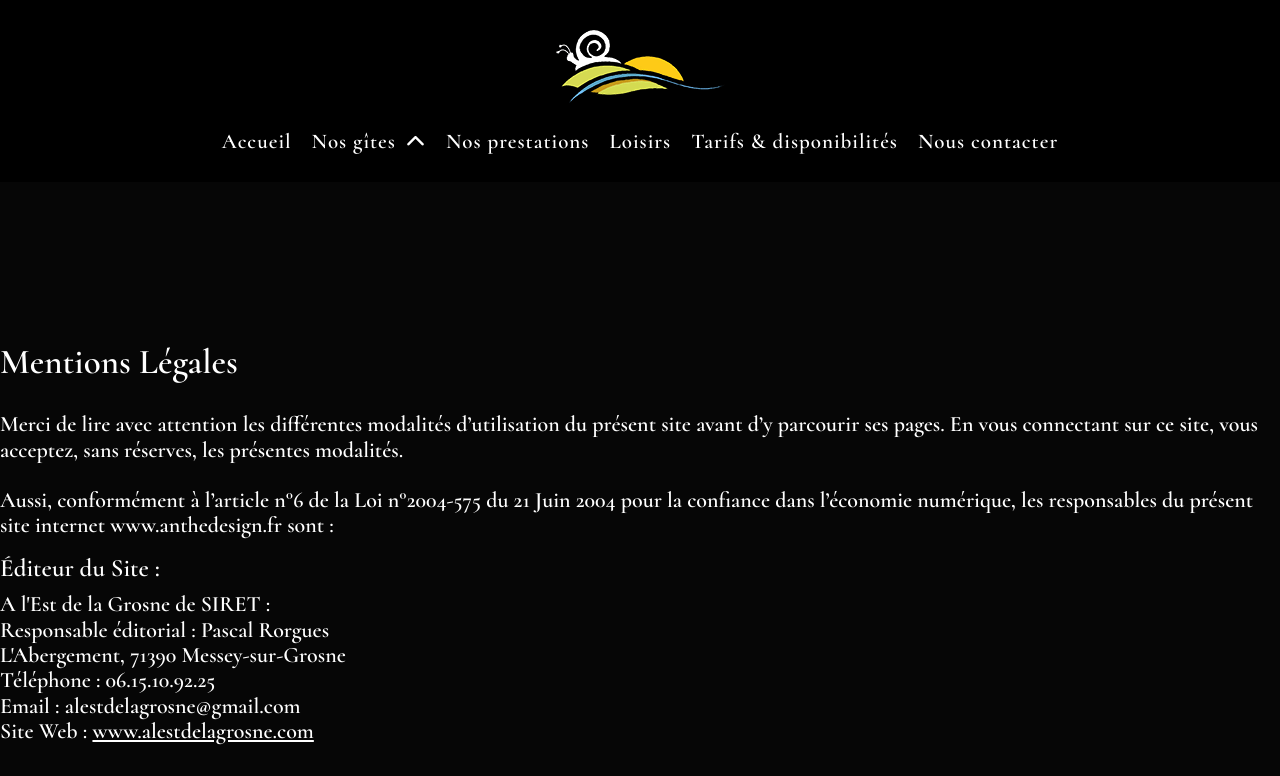
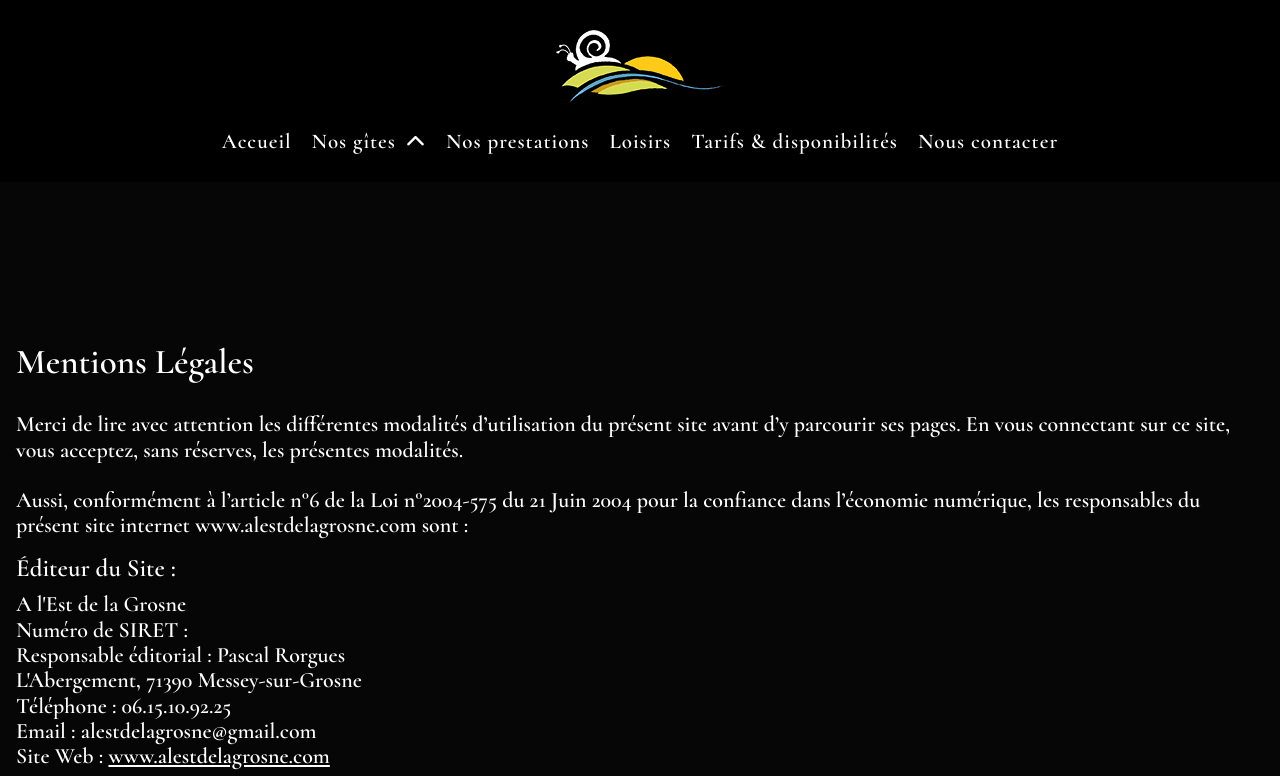
Before and after one commit to EryanGauvrit/alestdelagrosne, a React (Create React App) app: page /legalnotices in a window 1280 px wide. Shown: the top 776 px of the page. Built offline with nearby package versions, Linux system fonts and the light colour scheme; no server answers; a web font is replaced by a local one.

Commit message:
FIX - legal notices display

```diff
--- a/src/pages/LegalNotices/_legalNotices.scss
+++ b/src/pages/LegalNotices/_legalNotices.scss
@@ -2,10 +2,8 @@
     display: flex;
     flex-direction: column;
     font-size: $pSizesPhone;
-    margin: auto;
-    margin-top: 90px;
-    margin-bottom: 50px;
-    width: 95%;
+    padding-right: 1rem;
+    padding-left: 1rem;
     & h1 {
         font-size: 30px;
         margin-bottom: 30px;
@@ -28,8 +26,6 @@
 @media (min-width: $phoneScreenSize) {
     .mentions {
         font-size: $pSizesDesktop;
-        width: 100%;
-        margin-top: auto;
         & h1 {
             font-size: 35px;
         }
--- a/src/pages/LegalNotices/index.jsx
+++ b/src/pages/LegalNotices/index.jsx
@@ -21,12 +21,13 @@ function LegalNotices() {
             <br />
 
             <p>
-                Aussi, conformément à l’article n°6 de la Loi n°2004-575 du 21 Juin 2004 pour la confiance dans l’économie numérique, les responsables du présent site internet www.anthedesign.fr sont :
+                Aussi, conformément à l’article n°6 de la Loi n°2004-575 du 21 Juin 2004 pour la confiance dans l’économie numérique, les responsables du présent site internet {webSiteName} sont :
             </p>
             <section>
                 <h2>Éditeur du Site :</h2>
                 <ul>
-                    <li>{companyName} de SIRET : </li>
+                    <li>{companyName}</li>
+                    <li>Numéro de SIRET : </li>
                     <li>Responsable éditorial : Pascal Rorgues</li>
                     <li>L'Abergement, 71390 Messey-sur-Grosne</li>
                     <li>Téléphone : 06.15.10.92.25</li>
```
